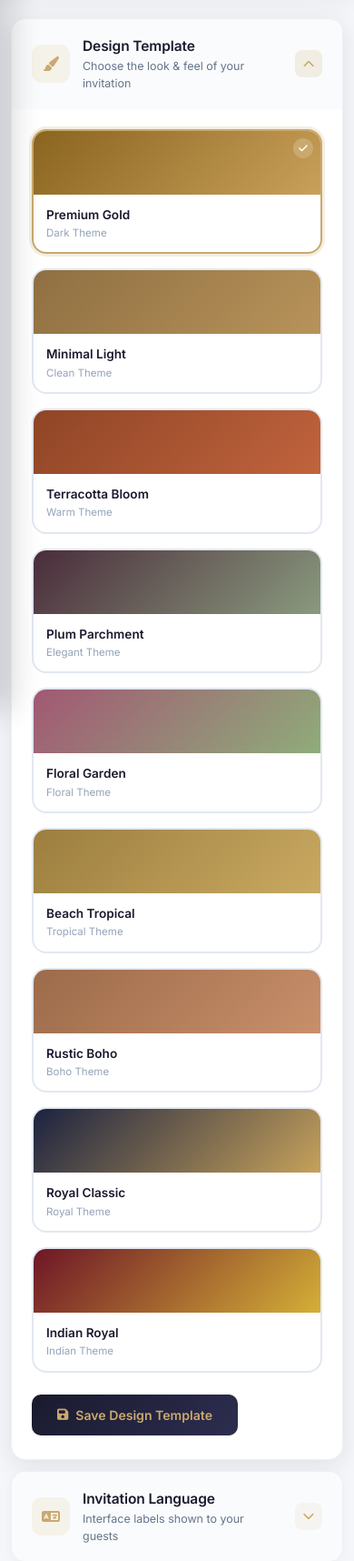
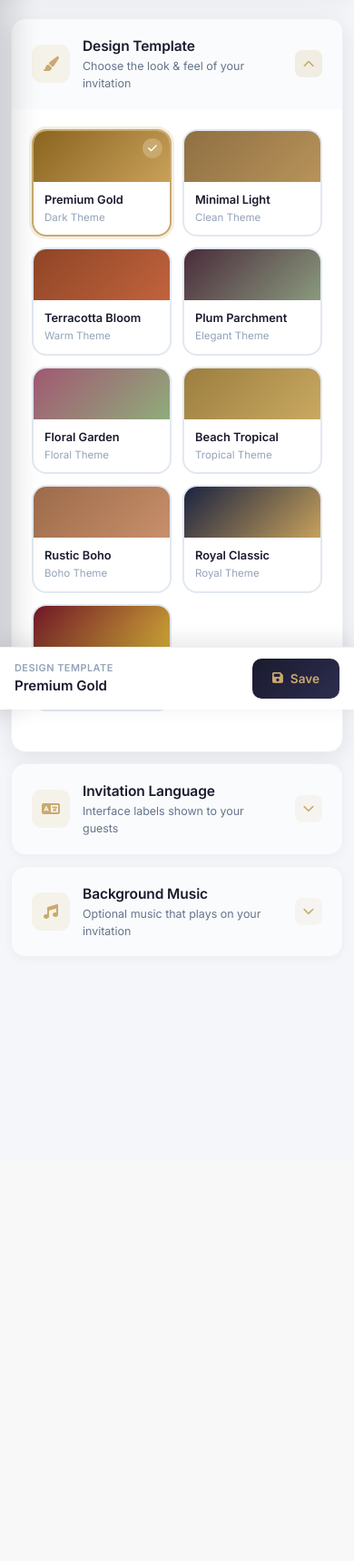
Before and after one commit to hathisathissara/lumos-studio-invitation, a PHP site: page /invite/dashboard/user/customize.php in a window 390 px wide. Shown: the part 64-1780 px from the top of the page at 91% size. After the commit the page ends 1093 px from the top, so only its background shows below. Run offline with PHP 8.4, Linux system fonts and the light colour scheme; the visitor is signed in with stand-in values (Sample User, id 1); data that the repository does not hold is empty.

```diff
--- a/dashboard/user/customize.php
+++ b/dashboard/user/customize.php
@@ -159,6 +159,42 @@ require '../layouts/header.php';
     .music-item-name { font-size:0.87rem; font-weight:600; color:#1a1a2e; flex:1; }
     .music-preview-btn { background:#eef0f5; border:none; width:32px; height:32px; border-radius:50%; display:flex; align-items:center; justify-content:center; color:#1a1a2e; cursor:pointer; flex-shrink:0; }
     .music-preview-btn:hover { background:#c9a96e; color:#fff; }
+
+    /* ===== Mobile sticky save bar ===== */
+    .mobile-save-bar {
+        position: fixed;
+        left: 0; right: 0; bottom: 0;
+        z-index: 1000;
+        display: none;
+        align-items: center;
+        justify-content: space-between;
+        gap: 14px;
+        background: #fff;
+        border-top: 1.5px solid #eef0f5;
+        padding: 12px 16px calc(12px + env(safe-area-inset-bottom, 0px));
+        box-shadow: 0 -6px 24px rgba(0,0,0,0.1);
+        transform: translateY(100%);
+        transition: transform 0.3s cubic-bezier(0.4,0,0.2,1);
+    }
+    .mobile-save-bar.active { transform: translateY(0); }
+    .msb-info { min-width: 0; }
+    .msb-title { font-size: 0.68rem; font-weight: 700; text-transform: uppercase; letter-spacing: 0.5px; color: #94a3b8; }
+    .msb-sub { font-size: 0.94rem; font-weight: 700; color: #1a1a2e; white-space: nowrap; overflow: hidden; text-overflow: ellipsis; max-width: 55vw; margin-top: 1px; }
+    .msb-save-btn { background: linear-gradient(135deg, #1a1a2e, #2d2d50); color: #c9a96e; border: none; border-radius: 10px; padding: 12px 22px; font-family: 'Inter', sans-serif; font-size: 0.85rem; font-weight: 700; cursor: pointer; display: inline-flex; align-items: center; gap: 8px; flex-shrink: 0; transition: transform 0.15s; }
+    .msb-save-btn:active { transform: scale(0.96); }
+
+    @media (max-width: 767px) {
+        .mobile-save-bar.active { display: flex; }
+        .settings-accordion { padding-bottom: 86px; }
+        /* Compact 2-column template grid so the whole list is shorter and easier to scan */
+        .tpl-grid { grid-template-columns: repeat(2, 1fr); gap: 12px; }
+        .tpl-swatch { height: 56px; }
+        .tpl-body { padding: 10px 12px; }
+        .tpl-name { font-size: 0.8rem; }
+        .tpl-test-link { padding: 6px 12px 2px; }
+        /* Hide the in-form save buttons on mobile — the sticky bar replaces them */
+        .acc-body > form > .btn-save { display: none; }
+    }
 </style>
 
 <div class="settings-accordion">
@@ -223,7 +259,7 @@ require '../layouts/header.php';
                 This changes labels like RSVP, Countdown and Programme headings. Anything you typed yourself
                 (love story, venue, event names) stays exactly as you wrote it.
             </p>
-            <form method="POST" action="customize.php">
+            <form method="POST" action="customize.php" id="languageForm">
                 <div class="lang-grid">
                     <?php foreach ($languages as $code => $l): ?>
                     <label class="lang-card <?php echo $current_language === $code ? 'selected' : ''; ?>" onclick="selectLang(this)">
@@ -288,34 +324,112 @@ require '../layouts/header.php';
 
 </div>
 
+<!-- Mobile-only floating save bar: keeps the Save action reachable without scrolling past the template grid -->
+<div class="mobile-save-bar" id="mobileSaveBar">
+    <div class="msb-info">
+        <div class="msb-title" id="msbTitle">Design Template</div>
+        <div class="msb-sub" id="msbSub"></div>
+    </div>
+    <button type="button" class="msb-save-btn" id="msbSaveBtn" onclick="submitActiveForm()">
+        <i class="fas fa-save"></i> Save
+    </button>
+</div>
+
 <audio id="previewPlayer"></audio>
 
 <script>
+    // ===== Mobile sticky save bar =====
+    const accBarConfig = {
+        'acc-design':   { title: 'Design Template',      form: 'designForm' },
+        'acc-language': { title: 'Invitation Language',  form: 'languageForm' },
+        'acc-music':    { title: 'Background Music',     form: 'musicForm' }
+    };
+
+    function getSelectionText(accId) {
+        if (accId === 'acc-design') {
+            const sel = document.querySelector('.tpl-card.selected .tpl-name');
+            return sel ? sel.textContent.trim() : 'Choose a template';
+        }
+        if (accId === 'acc-language') {
+            const sel = document.querySelector('.lang-card.selected .lang-english');
+            return sel ? sel.textContent.trim() : 'Choose a language';
+        }
+        if (accId === 'acc-music') {
+            const enabled = document.getElementById('musicEnabledInput').checked;
+            if (!enabled) return 'Off';
+            const sel = document.querySelector('.music-item.selected .music-item-name');
+            return sel ? sel.textContent.trim() : 'Choose a track';
+        }
+        return '';
+    }
+
+    function updateMobileBar(accId) {
+        const bar = document.getElementById('mobileSaveBar');
+        const conf = accBarConfig[accId];
+        if (!conf) {
+            bar.classList.remove('active');
+            return;
+        }
+        document.getElementById('msbTitle').textContent = conf.title;
+        document.getElementById('msbSub').textContent = getSelectionText(accId);
+        bar.dataset.targetForm = conf.form;
+        bar.classList.add('active');
+    }
+
+    function refreshBarIfOpen(accId) {
+        const item = document.getElementById(accId);
+        if (item && item.classList.contains('open')) updateMobileBar(accId);
+    }
+
+    function submitActiveForm() {
+        const bar = document.getElementById('mobileSaveBar');
+        const formId = bar.dataset.targetForm;
+        if (!formId) return;
+        const form = document.getElementById(formId);
+        if (!form) return;
+        if (form.requestSubmit) form.requestSubmit();
+        else form.submit();
+    }
+
     function toggleAcc(id) {
         const item = document.getElementById(id);
         const isOpen = item.classList.contains('open');
         document.querySelectorAll('.acc-item').forEach(el => el.classList.remove('open'));
-        if (!isOpen) item.classList.add('open');
+        if (!isOpen) {
+            item.classList.add('open');
+            updateMobileBar(id);
+        } else {
+            updateMobileBar(null);
+        }
     }
 
     function selectTpl(input) {
         document.querySelectorAll('.tpl-card').forEach(c => c.classList.remove('selected'));
         input.closest('.tpl-card').classList.add('selected');
+        refreshBarIfOpen('acc-design');
     }
 
     function selectLang(label) {
         document.querySelectorAll('.lang-card').forEach(c => c.classList.remove('selected'));
         label.classList.add('selected');
+        refreshBarIfOpen('acc-language');
     }
 
     function selectMusic(label) {
         document.querySelectorAll('.music-item').forEach(c => c.classList.remove('selected'));
         label.classList.add('selected');
+        refreshBarIfOpen('acc-music');
     }
 
     function toggleMusicList(show) {
         document.getElementById('musicList').style.display = show ? 'flex' : 'none';
+        refreshBarIfOpen('acc-music');
     }
+
+    // Design Template accordion starts open by default — show the bar right away on mobile
+    document.addEventListener('DOMContentLoaded', function () {
+        updateMobileBar('acc-design');
+    });
 
     // Simple audition player for preset tracks — one file playing at a time
     let currentPreviewBtn = null;
```
